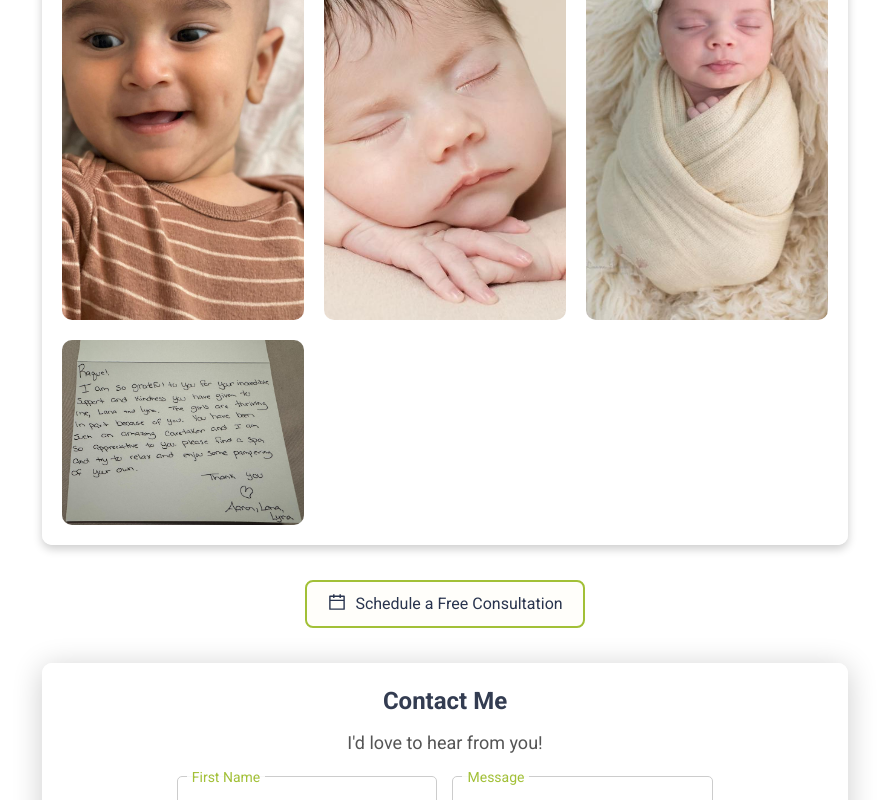
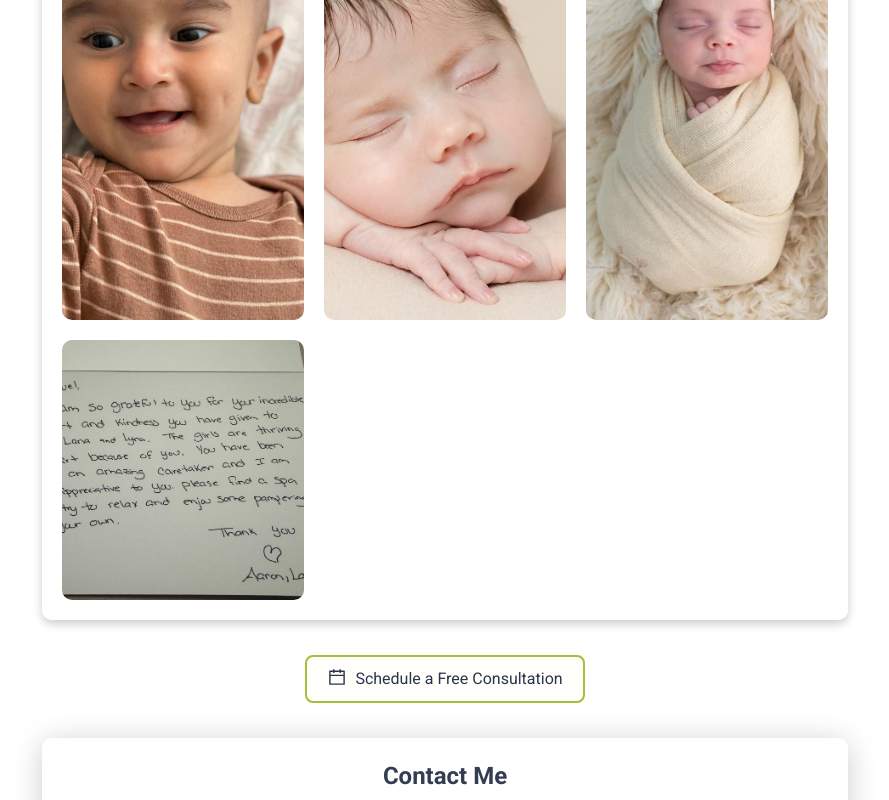
Before and after one commit to Victor-Settin/SiteQueenDoula, a React (Create React App) app: page / in a window 1280 px wide. Shown: the part 3171-3971 px from the top of the page, without its empty margins (195-1084 px from the left). Built offline with nearby package versions, Linux system fonts and the light colour scheme.

Commit message:
add review arron

```diff
--- a/src/Pages/Gallery/Gallery.css
+++ b/src/Pages/Gallery/Gallery.css
@@ -52,6 +52,7 @@
   transition: transform 0.3s ease;
   border-radius: 10px;
   object-fit: cover;
+  min-height: 260px;
 }
 
 .gallery-image:hover {
```
